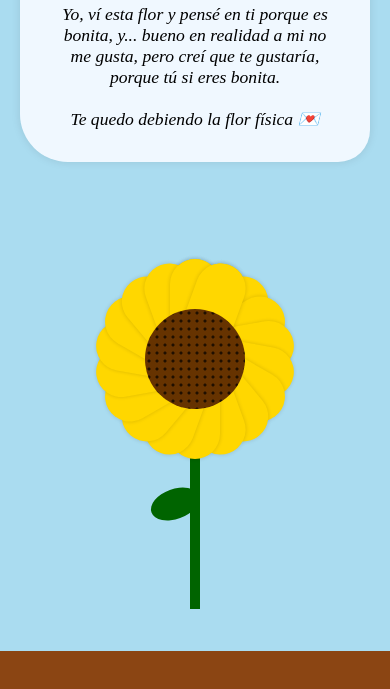
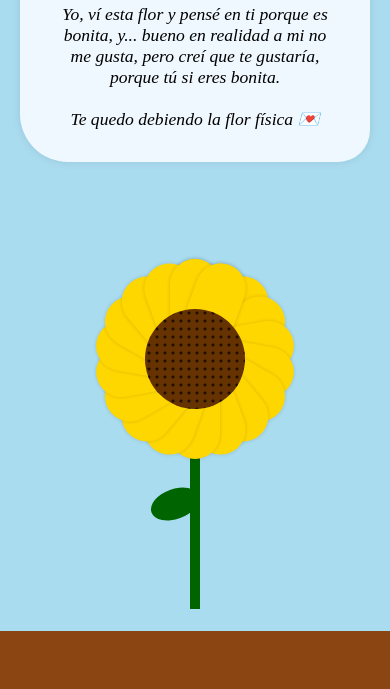
Before and after one commit to DonLuisM/sunflower, a plain HTML site: page index.html in a window 390 px wide. Shown: the part 143-832 px from the top of the page. Drawn offline with Linux system fonts and the light colour scheme.

Commit message:
changes_responsive

```diff
--- a/styles.css
+++ b/styles.css
@@ -200,7 +200,7 @@ body {
 .ground {
     position: fixed;
     width: 100%;
-    height: 210px;
+    height: 150px;
     background-color: #8B4513;
     bottom: 0;
     left: 0;
@@ -209,7 +209,7 @@ body {
 
 @media (max-width: 1500px){
     .ground {
-        height: 150px;
+        height: 100px;
     }
     .container {
         padding-bottom: 20px;
@@ -220,7 +220,7 @@ body {
 }
 @media (max-width: 1000px){
     .ground {
-        height: 130px;
+        height: 80px;
     }
 
     .letter-form {
@@ -234,7 +234,7 @@ body {
 
 @media (max-width: 800px){
     .ground {
-        height: 50px;
+        height: 70px;
     }
     .sunflower{
         height: 20px;
```
